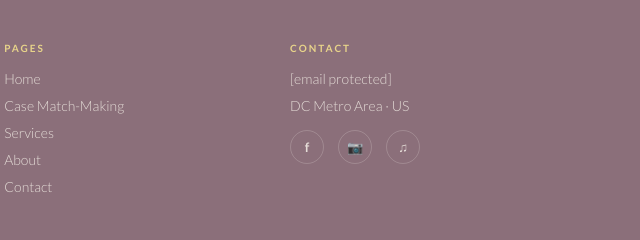
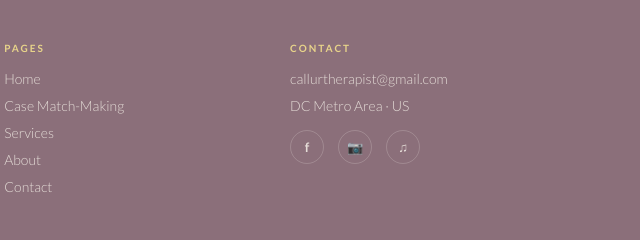
Before and after one commit to mirkeane/mirkeane.github.io, a plain HTML site: page case-matchmaking.html in a window 1280 px wide. Shown: the part 2932-3172 px from the top of the page, 612-1252 px from the left. Drawn offline with nearby package versions, Linux system fonts and the light colour scheme; a web font is replaced by a local one.

Commit message:
Update case-matchmaking.html

```diff
--- a/case-matchmaking.html
+++ b/case-matchmaking.html
@@ -342,7 +342,7 @@
     </div>
     <div class="footer-contact-col">
       <h4>Contact</h4>
-      <a href="/cdn-cgi/l/email-protection#e4878588889196908c819685948d9790a48389858d88ca878b89"><span class="__cf_email__" data-cfemail="1b787a77776e696f737e697a6b72686f5b7c767a727735787476">[email&#160;protected]</span></a>
+      <a href="mailto:callurtherapist@gmail.com">callurtherapist@gmail.com</a>
       <p>DC Metro Area · US</p>
       <div class="footer-socials">
         <a href="#">f</a>
```
